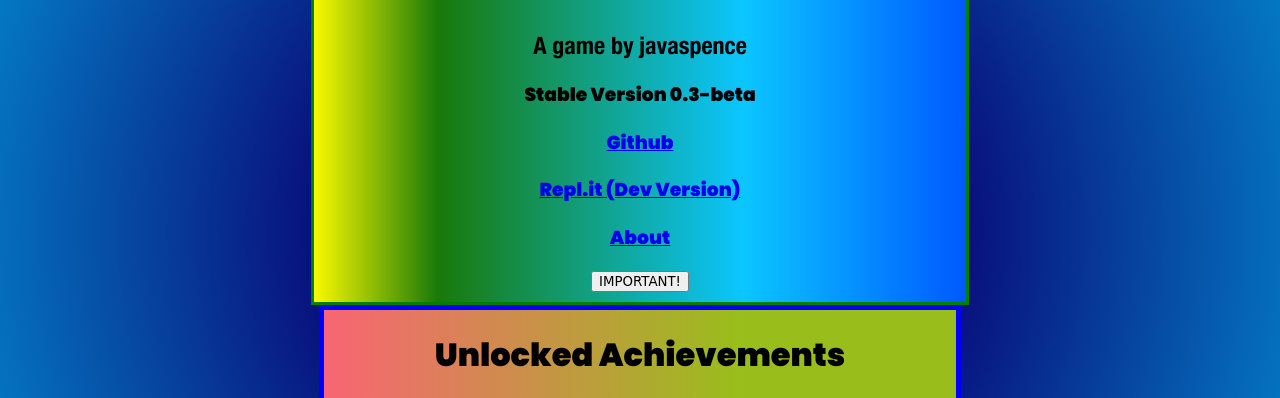
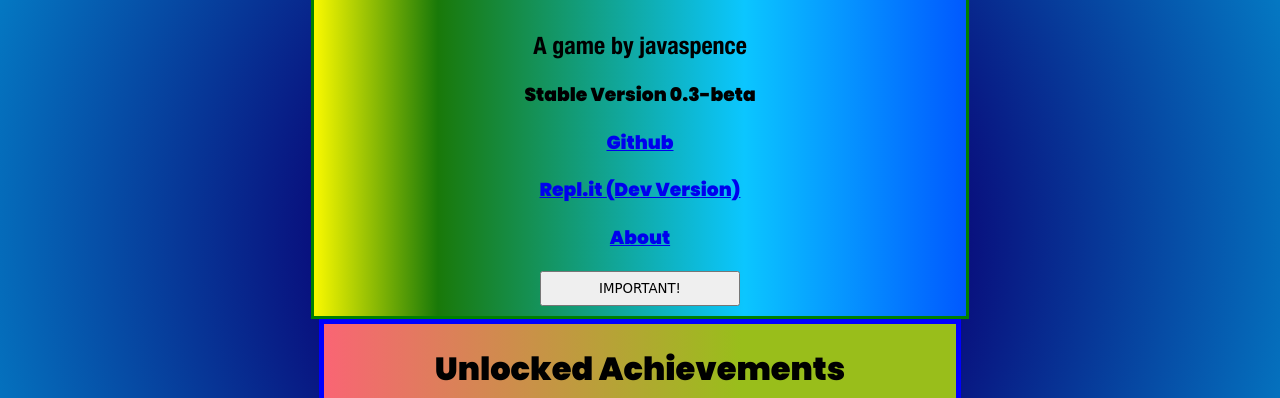
Before and after one commit to xtoazt/Banana-Clicker, a plain HTML site: page index.html in a window 1280 px wide. Shown: the part 531-929 px from the top of the page. Drawn offline with Linux system fonts and the light colour scheme; a web font is replaced by a local one.

Commit message:
Make IMPORTANT! button bigger

```diff
--- a/index.html
+++ b/index.html
@@ -46,7 +46,7 @@ off of it. Alright, don't enjoy!
       <h3 class="general"><a href="https://github.com/javaspence/Banana-Clicker" target="_blank">Github</a></h3>
       <h3 class="general"><a href="https://banana-clicker.javaspence.repl.co/" target="_blank">Repl.it (Dev Version)</a></h3>
       <h3 class="general"><a href="why.html" target="_blank">About</a></h3>
-      <button type="button" class="button" onClick="revealimportant();">IMPORTANT!</button>
+      <button type="button" class="button" onClick="revealimportant();" style="width: 200px;height: 35px;">IMPORTANT!</button>
       <h4 id="hiddenimportant" class="general" style="display: none;"><b>If amount of Bananas equals "NaN" just press the Wipe button and the amount should be 0.</b></h4>
 		</center>
     </div>
```
